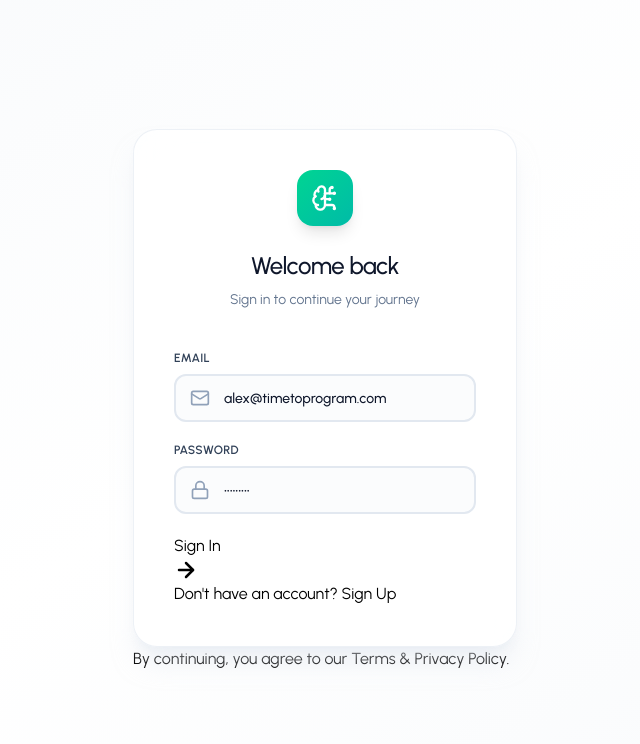
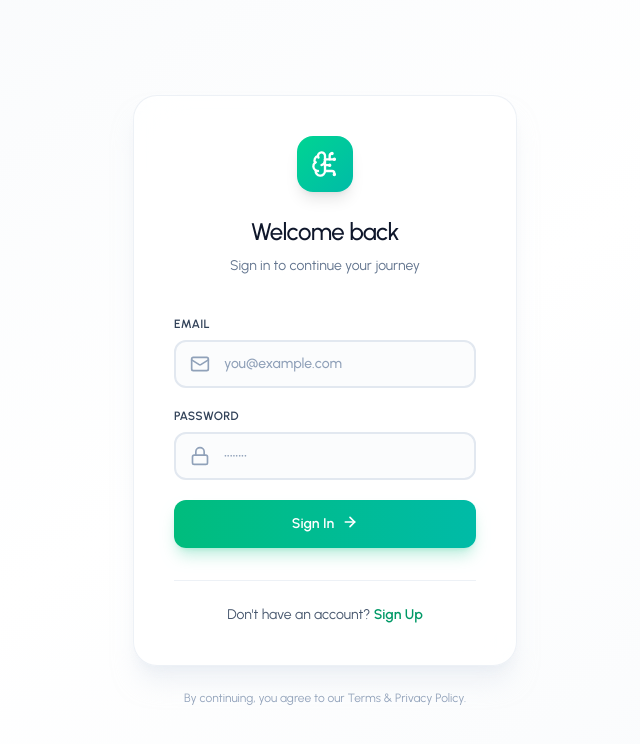
Before and after one commit to Chessman-12/AI-Learning-Assistant, a React (Vite) app in the folder frontend/ai-learning-assistant/: page /login in a window 1280 px wide. Shown: the top 744 px of the page, without its empty margins (315-955 px from the left). Built offline with nearby package versions, Linux system fonts and the light colour scheme.

Commit message:
Login design impleamentation complete-frontend

```diff
--- a/frontend/ai-learning-assistant/src/pages/Auth/LoginPage.jsx
+++ b/frontend/ai-learning-assistant/src/pages/Auth/LoginPage.jsx
@@ -7,8 +7,8 @@ import toast from 'react-hot-toast';
 
 const LoginPage = () => {
 
-    const [email, setEmail] = useState('alex@timetoprogram.com');
-    const [password, setPassword] = useState('Test@1234');
+    const [email, setEmail] = useState('');
+    const [password, setPassword] = useState('');
     const [error, setError] = useState('');
     const [loading, setLoading] = useState(false);
     const [focusedField, setFocusedField] = useState(null);
@@ -35,7 +35,7 @@ const LoginPage = () => {
 
     return (
         <div className='flex items-center justify-center min-h-screen bg-linear-to-br from-slate-50 via-white to-slate-50'>
-            <div className='absolute inset-0 bg-[radial-gradient(#e5e7eb_1px, transparent_1px)] bg-size-[16px_16px]' opacity-30 />
+            <div className='absolute inset-0 bg-[radial-gradient(#e5e7eb_1px, transparent_1px)] bg-size-[16px_16px] opacity-30'/>
 
             <div className='relative w-full max-w-md px-8'>
                 <div className='bg-white/80 backdrop-blur-xl border border-slate-200/60 rounded-3xl shadow-xl shadow-slate-200/50 p-10'>
@@ -102,8 +102,8 @@ const LoginPage = () => {
 
                         {/* Error Message */}
                         {error && (
-                            <div className=''>
-                                <p className=''>{error}</p>
+                            <div className='rounded-lg bg-red-50 border border-red-200 p-3'>
+                                <p className='text-xs text-red-600 font-medium text-center'>{error}</p>
                             </div>
                         )}
 
@@ -111,30 +111,30 @@ const LoginPage = () => {
                         <button
                             onClick={handleSubmit}
                             disabled={loading}
-                            className=''
+                            className='group relative w-full h-12 bg-linear-to-r from-emerald-500 to-teal-500 hover:from-emerald-600 hover:to-teal-600 active:scale-[0.98] text-white text-sm font-semibold rounded-xl transition-all duration-200 focus:outline-none focus:ring-4 focus:ring-emerald-500/20 disabled:o0pacity-50 disabled:cursor-not-allowed disabled:active:scale-100 shadow-lg shadow-emerald-500/25 overflow-hidden'
                         >
-                            <span className=''>
+                            <span className='relative z-10 flex intems-center justify-center gap-2'>
                                 {loading ? (
                                     <>
-                                        <div className='' />
+                                        <div className='w-4 h-4 border-2 border-white/30 border-t-white rounded-full animate-spin' />
                                         Signin in...
                                     </>
                                 ) : (
                                     <>
                                         Sign In
-                                        <ArrowRight className='' strokeWidth={2.5} />
+                                        <ArrowRight className='w-4 h-4 gro' strokeWidth={2.5} />
                                     </>
                                 )}
                             </span>
-                            <div className='' />
+                            <div className='absolute inset-0 bg-linear-to-r from-white/0 via-white/20 to-white/0 -translate-x-full group-hover:translate-x-full transition-transform duration-700' />
                         </button>
                     </div>
 
                     {/* Footer */}
-                    <div className=''>
-                        <p className=''>
+                    <div className='mt-8 pt-6 border-t border-slate-200/60'>
+                        <p className='text-center text-sm text-slate-600'>
                             Don't have an account?{' '}
-                            <Link to='/register' className=''>
+                            <Link to='/register' className='font-semibold text-emerald-600 hover:text-emerald-700 transition-colors duration-200'>
                                 Sign Up
                             </Link>
                         </p>
@@ -142,7 +142,7 @@ const LoginPage = () => {
                 </div>
 
                 {/* Subtle footer text */}
-                <p className=''>
+                <p className='text-center text-xs text-slate-400 mt-6'>
                     By continuing, you agree to our Terms & Privacy Policy.
                 </p>
             </div>
```
